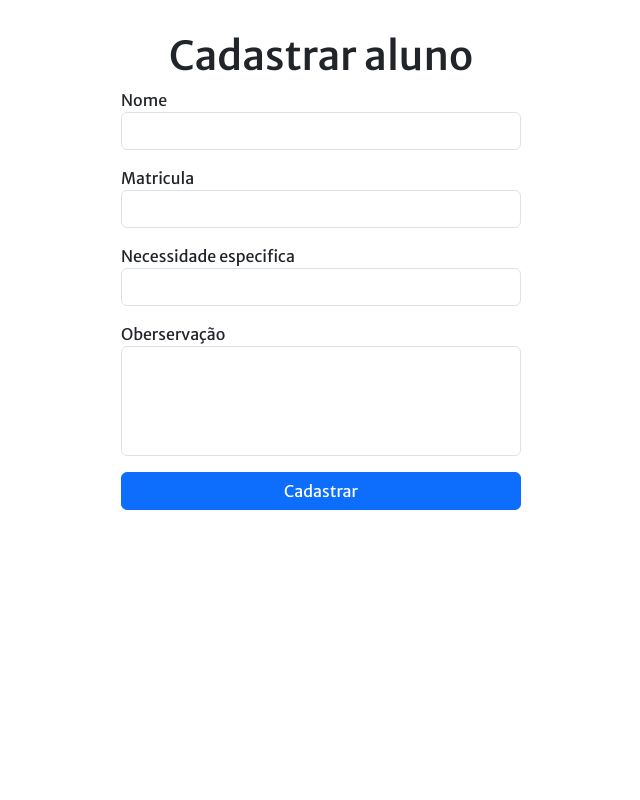
After one commit to Rohnin08/Jogos_NAPNE, a Flask app: template templates/cadastroAlunos.html in a window 1280 px wide. The commit adds this page. Shown: the whole page, without its empty margins (319-959 px from the left). Run offline with Flask 3, Linux system fonts and the light colour scheme; the template is opened without the code that fills it, so the values that code supplies are empty.

Commit message:
Tela de cadastro de alunos, atualização do estilo das paginas

```diff
--- a/static/css/style.css
+++ b/static/css/style.css
@@ -46,12 +46,32 @@
     flex-direction: column;
 }
 
+.cad-alu-main {
+    display: flex;
+    flex-direction: column;
+    padding: 2rem;
+    align-items: center;
+    justify-content: center;
+}
+
+.cad-alu-form {
+    display: flex;
+    flex-direction: column;
+    max-width: 400px;
+    gap: 1rem;
+}
+
+.alu-form-elm {
+    display: flex;
+    flex-direction: column;
+}
+
 .logo img {
     max-width: 300px;
 }
 
 .idx-nav .logo img {
-    max-width: 200px;
+    max-width: 140px;
 
 }
 
--- a/templates/cadastro.html
+++ b/templates/cadastro.html
@@ -18,7 +18,7 @@
             </div>
             <div class="log-txt">
                 <h1>Cadastro</h1>
-                <p>Bem vindo ao NAPNE Jogos</p>
+                <p> Bem vindo ao NAPNE Jogos</p>
             </div>
            <!-- Substitua o <form class="form-stl"> pelo código abaixo -->
 <form class="form-stl" action="{{ url_for('cadastro') }}" method="POST">
@@ -68,8 +68,9 @@
 
     <button type="submit" class="btn btn-primary w-100">Cadastrar</button>
 </form>
+<!-- volar para a tela inicial do site -->
 <div class="return">
-    <a href="index.html">Voltar</a>
+    <a href="{{ url_for('index') }}">Voltar</a>
 </div>
 </main>
 </div>
--- /dev/null
+++ b/templates/cadastroAlunos.html
@@ -0,0 +1,42 @@
+<!DOCTYPE html>
+<html lang="en">
+<head>
+    <meta charset="UTF-8">
+    <meta name="viewport" content="width=device-width, initial-scale=1.0">
+    <title>Cadastrar aluno</title>
+    <link rel="stylesheet" href="/static/css/style.css">
+    <link href="https://cdn.jsdelivr.net/npm/bootstrap@5.3.6/dist/css/bootstrap.min.css" rel="stylesheet" integrity="sha384-..." crossorigin="anonymous">
+</head>
+<body>
+<div class="idx-container">
+    <main class="cad-alu-main">
+        <div>
+            <h1>Cadastrar aluno</h1>
+        </div>
+        <form action="{{url_for('cadastro_alunos')}}" method="POST" class="cad-alu-form">
+                <section class="alu-form-elm">
+                    <label for="nome">Nome</label>
+                    <input type="text" class="form-control" id="nome" name="nome" required>
+                </section>
+                <section class="alu-form-elm">
+                    <label for="email">Matricula</label>
+                    <input type="text" class="form-control" id="matricula" name="matricula" required>
+                </section>
+                <section class="alu-form-elm">
+                    <label for="necessidade_especial">Necessidade especifica</label>
+                    <input type="text" class="form-control" id="necessidade_especial">
+                </section>
+                <section class="alu-form-elm">
+                    <label for="observacao">Oberservação</label>
+                    <textarea class="form-control" id="observacao" name="observacao" rows="4" cols="50" style="resize: none;" maxlength="200"></textarea>
+                </section>
+                <section class="alu-form-elm">
+                    <label for="submit"></label>
+                    <button type="submit" class="btn btn-primary w-100">Cadastrar</button>
+                </section>
+        </form>
+    </main>
+</div>
+<script src="https://cdn.jsdelivr.net/npm/bootstrap@5.3.6/dist/js/bootstrap.bundle.min.js" integrity="sha384-j1CDi7MgGQ12Z7Qab0qlWQ/Qqz24Gc6BM0thvEMVjHnfYGF0rmFCozFSxQBxwHKO" crossorigin="anonymous"></script>
+</body>
+</html>
--- a/templates/login.html
+++ b/templates/login.html
@@ -18,7 +18,7 @@
             </div>
             <div class="log-txt">
                 <h1>Login</h1>
-                <p>Bem vindo ao NAPNE Jogos</p>
+                <p>Entrar no NAPNE Jogos</p>
             </div>
             <form action="{{ url_for('login') }}" class="form-stl" method="POST">
                 <div class="mb-3">
@@ -35,8 +35,9 @@
                 </div>
                 <button type="submit" class="btn btn-primary w-100">Entrar</button>
             </form>
+            <!-- volar para a tela inicial do site -->
             <div class="return">
-                <a href="index.html">Voltar</a>
+                <a href="{{ url_for('index') }}">Voltar</a>
             </div>
 
         </main>
```
Also changed, not shown: other parts of static/css/style.css (+21 -11 lines), templates/index.html (+4 -7 lines).
